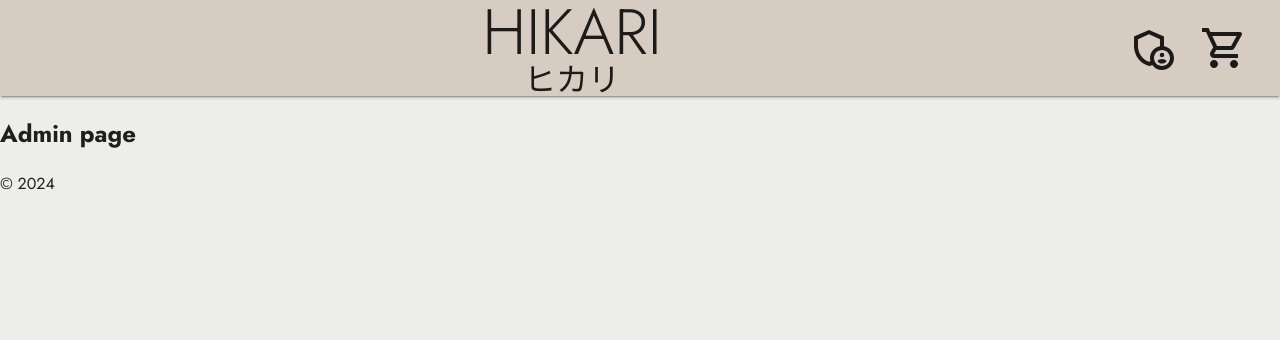
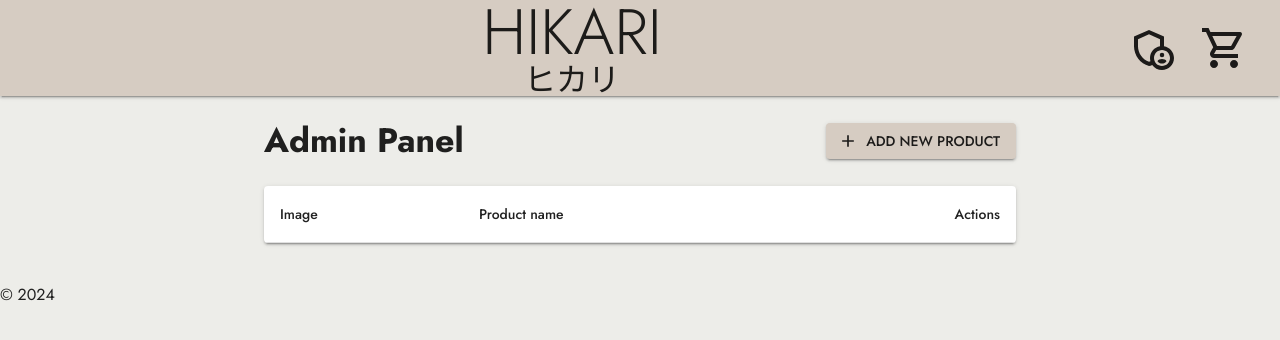
Before and after one commit to Peter-WebDev/hikari-webshop, a Next.js app: page /admin in a window 1280 px wide. Shown: the top 340 px of the page. Built offline with nearby package versions, Linux system fonts and the light colour scheme; what @mui/material-nextjs would draw is missing.

Commit message:
Enhance admin page: add product table and 'Add new product' button

```diff
--- a/app/admin/page.tsx
+++ b/app/admin/page.tsx
@@ -1,5 +1,55 @@
+import AddIcon from "@mui/icons-material/Add";
+import {
+  Box,
+  Button,
+  Paper,
+  Table,
+  TableCell,
+  TableContainer,
+  TableHead,
+  TableRow,
+  Typography,
+} from "@mui/material";
+
 export default function AdminPage() {
+  // Tillfällig data för produkter
+  const products = [
+    { id: 1, name: "Produkt 1", image: "/product1.jpg" },
+    { id: 2, name: "Produkt 2", image: "/product2.jpg" },
+    { id: 3, name: "Produkt 3", image: "/product3.jpg" },
+  ];
+
   return (
-      <h2>Admin page</h2>
+    <Box sx={{ maxWidth: "800px", margin: "auto", padding: 3 }}>
+      {/* Rubrik och Lägg till-knapp */}
+      <Box
+        sx={{
+          display: "flex",
+          justifyContent: "space-between",
+          alignItems: "center",
+          mb: 3,
+        }}
+      >
+        <Typography variant="h4" fontWeight="bold">
+          Admin Panel
+        </Typography>
+        <Button variant="contained" color="primary" startIcon={<AddIcon />}>
+          Add new product
+        </Button>
+      </Box>
+
+      {/* Tillfällig Tabell för produkter */}
+      <TableContainer component={Paper} sx={{ boxShadow: 2 }}>
+        <Table>
+          <TableHead>
+            <TableRow>
+              <TableCell>Image</TableCell>
+              <TableCell>Product name</TableCell>
+              <TableCell align="right">Actions</TableCell>
+            </TableRow>
+          </TableHead>
+        </Table>
+      </TableContainer>
+    </Box>
   );
 }
```
